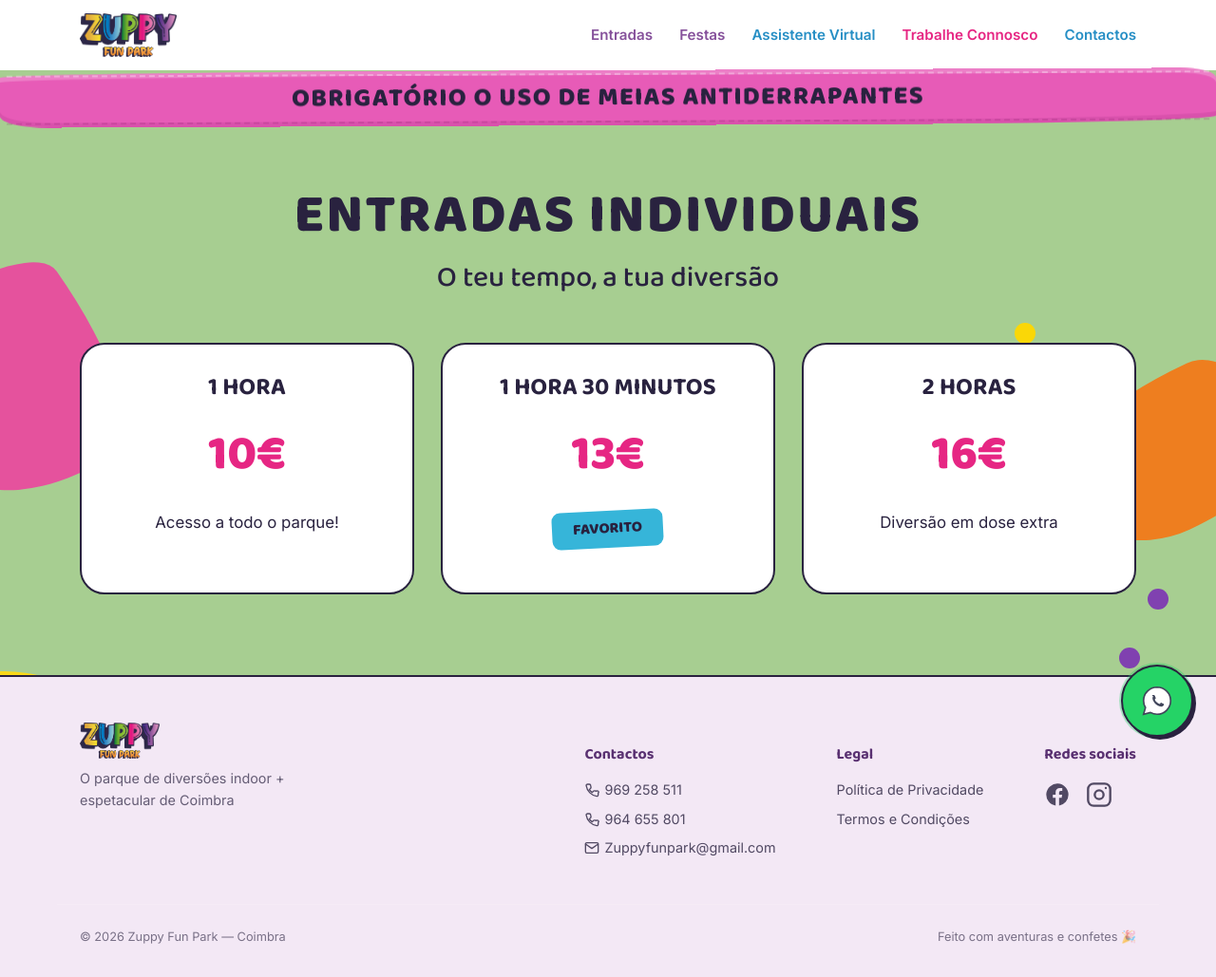
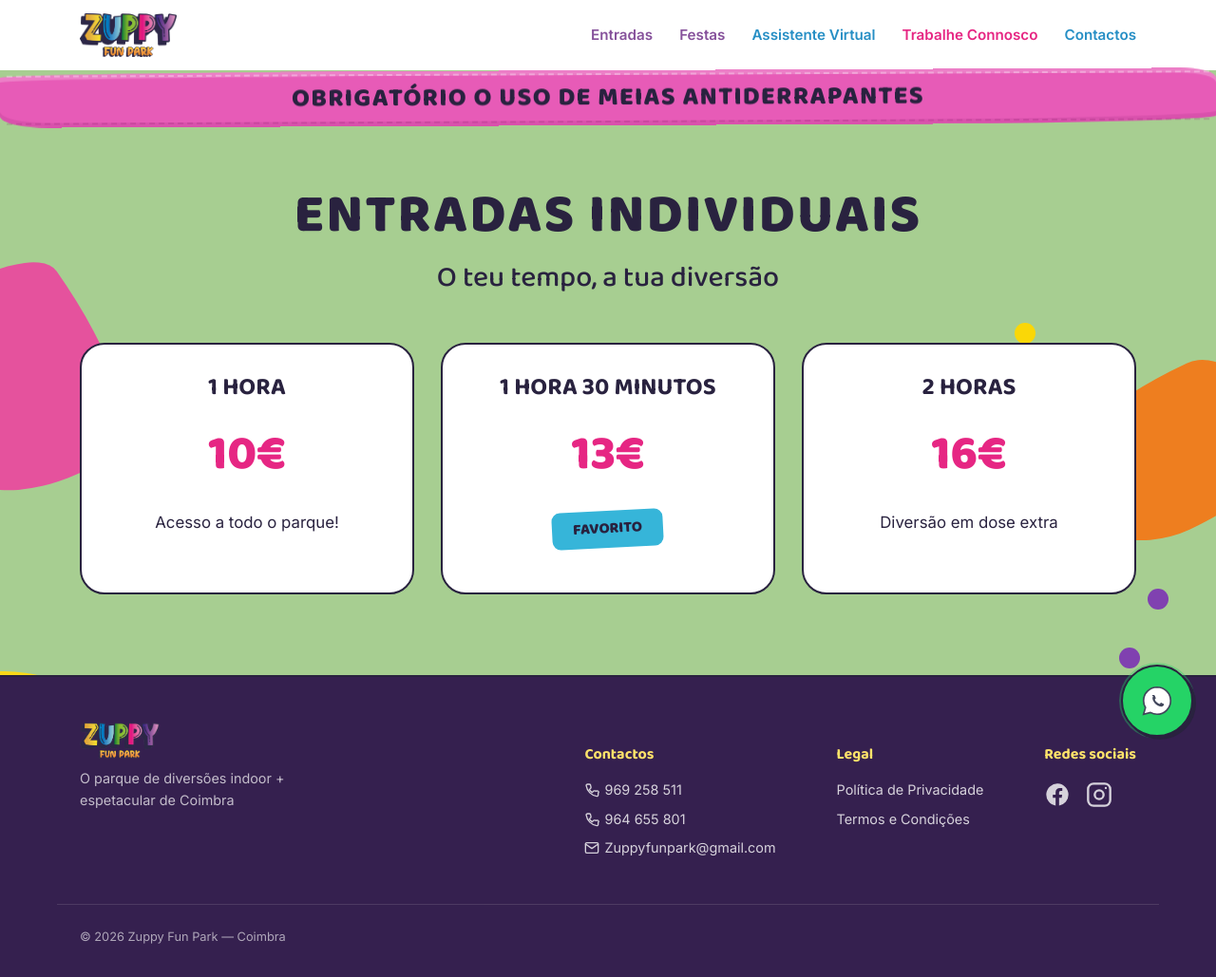
Before and after one commit to bertonimus/zuppy-fun-park, a plain HTML site: page entradas/index.html in a window 1280 px wide. Shown: the whole page at 95% size. Drawn offline with Linux system fonts and the light colour scheme.

Commit message:
Rodapé roxo escuro e remover frase de confetes

```diff
--- a/entradas/index.html
+++ b/entradas/index.html
@@ -753,6 +753,13 @@ html body{background:#A7CE91!important;}
 .entradas-favorito{display:inline-block;background:#36B5D9;color:#29223F;font-weight:800;font-family:'Baloo 2',sans-serif;padding:7px 22px;border-radius:9px;transform:rotate(-3deg);}
 @media(max-width:800px){.entradas-precos .pkg-grid,.entradas-precos .pkg-grid.cols-4{grid-template-columns:1fr!important;max-width:430px!important;margin:0 auto;gap:18px;}.entradas-precos .pkg-card{min-height:220px!important;}.entradas-hero{padding:42px 12px 12px!important;}}
 </style>
+
+<style id="zuppy-rodape-roxo-escuro">
+footer{background:#35204F!important;color:#FFFFFF!important;}
+footer .footer-col h4{color:#FFE36A!important;}
+footer .footer-col a,footer .footer-col p,footer .foot-bottom,footer .photo-credit,footer .photo-credit a{color:#FFFFFF!important;}
+footer .zuppy-social-links a{color:#FFFFFF!important;}
+</style>
 </head>
 <body class="zuppy-page-3">
 <nav>
@@ -826,7 +833,6 @@ html body{background:#A7CE91!important;}
   </div>
   <div class="wrap foot-bottom">
     <span>© 2026 Zuppy Fun Park — Coimbra</span>
-    <span>Feito com aventuras e confetes 🎉</span>
   </div>
 </footer>
 <style>
```
